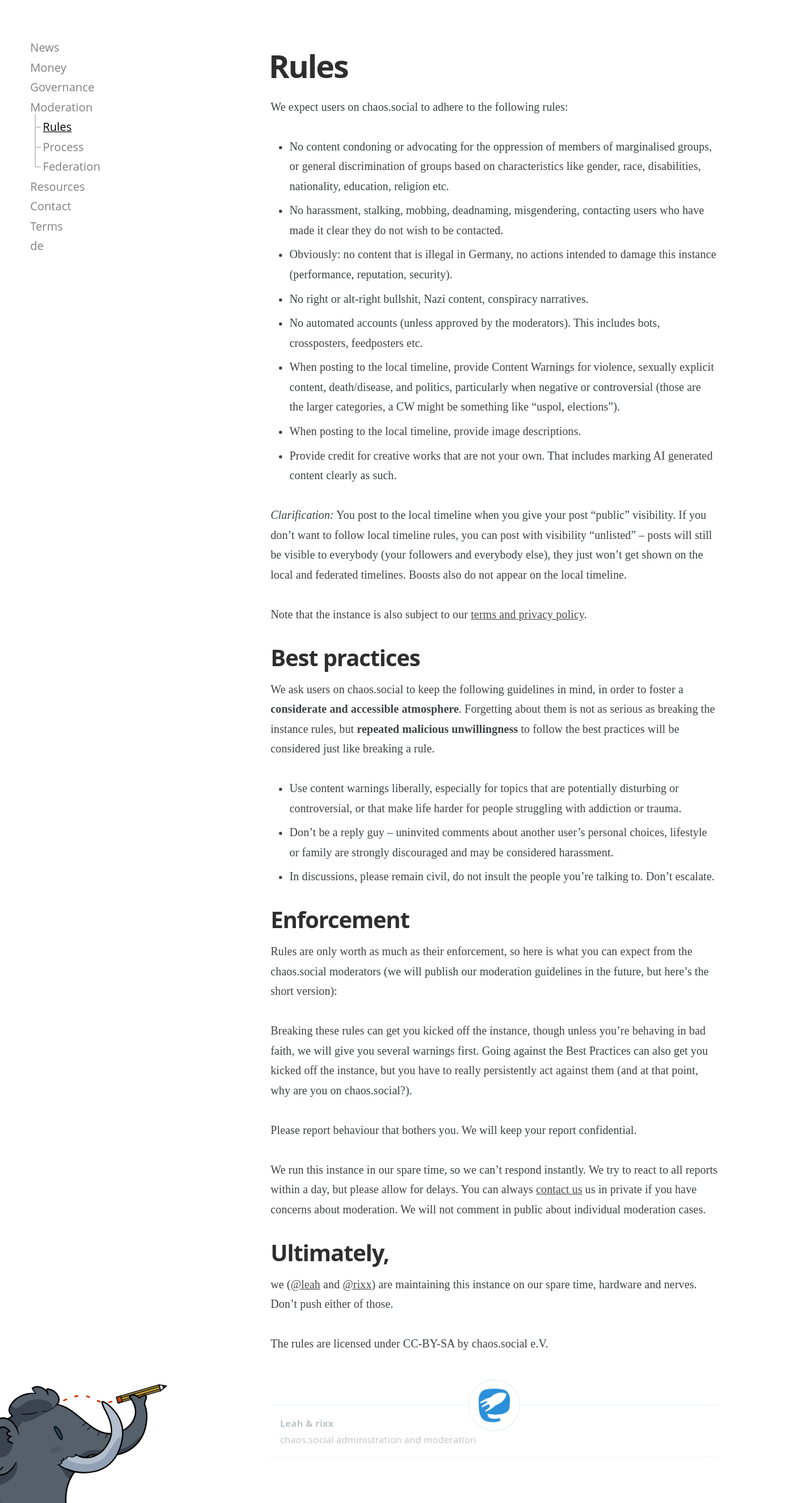
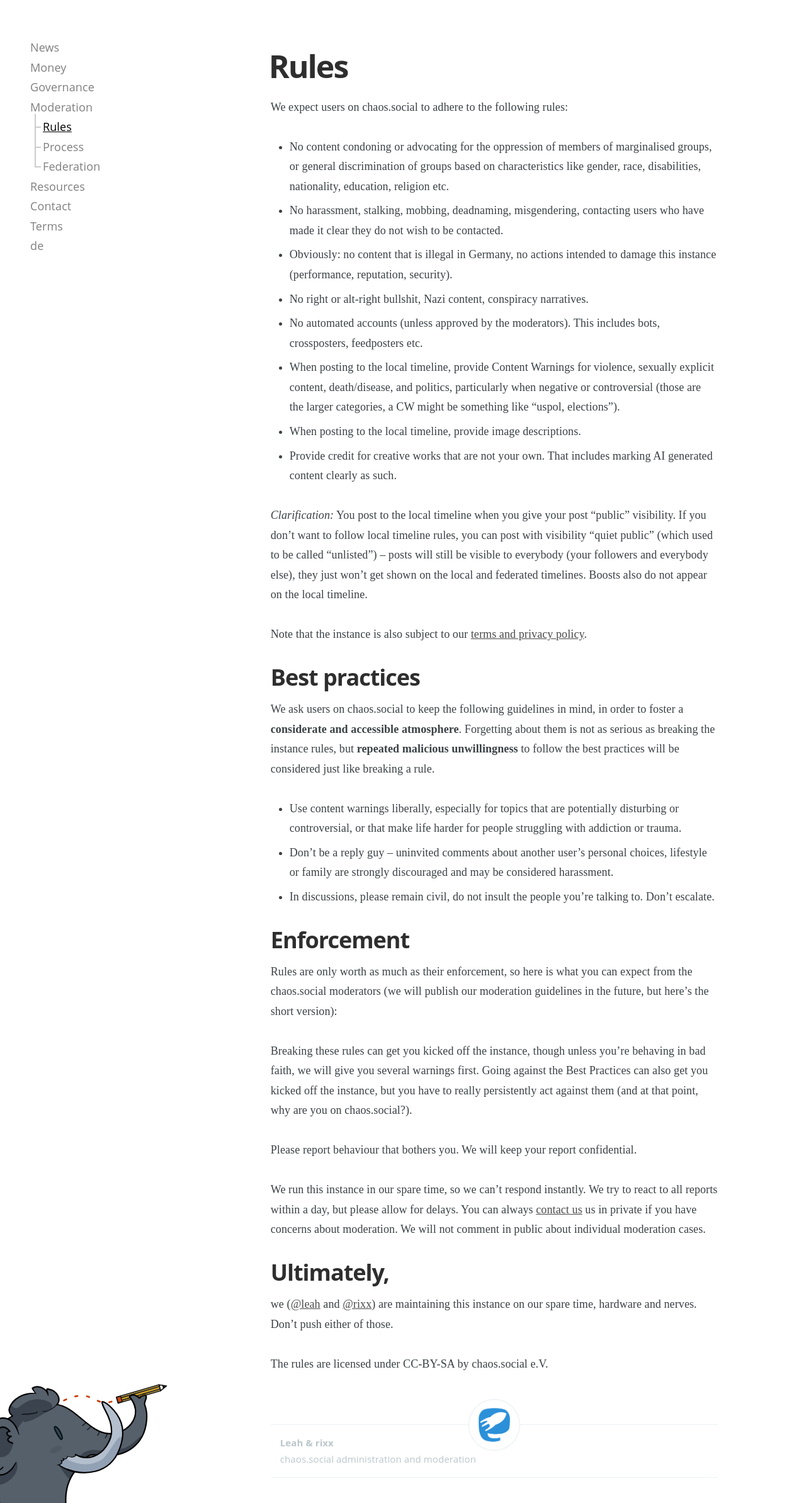
Before and after one commit to chaossocial/meta, a Jekyll site: the page built from rules.md, in a window 1280 px wide. Shown: the whole page at 63% size. Built offline with Jekyll 4.4.1, drawn with Linux system fonts in a browser that asks for light colours.

Commit message:
Replace "unlisted" with "quiet public"

```diff
--- a/rules.md
+++ b/rules.md
@@ -23,9 +23,9 @@
 - Provide credit for creative works that are not your own. That includes marking AI generated content clearly as such.
 
 *Clarification:* You post to the local timeline when you give your post "public" visibility. If you don't want to follow
-local timeline rules, you can post with visibility "unlisted" – posts will still be visible to everybody (your followers
-and everybody else), they just won't get shown on the local and federated timelines. Boosts also do not appear on the
-local timeline.
+local timeline rules, you can post with visibility "quiet public" (which used to be called "unlisted") – posts will
+still be visible to everybody (your followers and everybody else), they just won't get shown on the local and federated
+timelines. Boosts also do not appear on the local timeline.
 
 Note that the instance is also subject to our [terms and privacy policy](/terms).
 
```
Also changed, not shown: regeln.md (+3 -3 lines), terms.md (+1 -1 lines).
